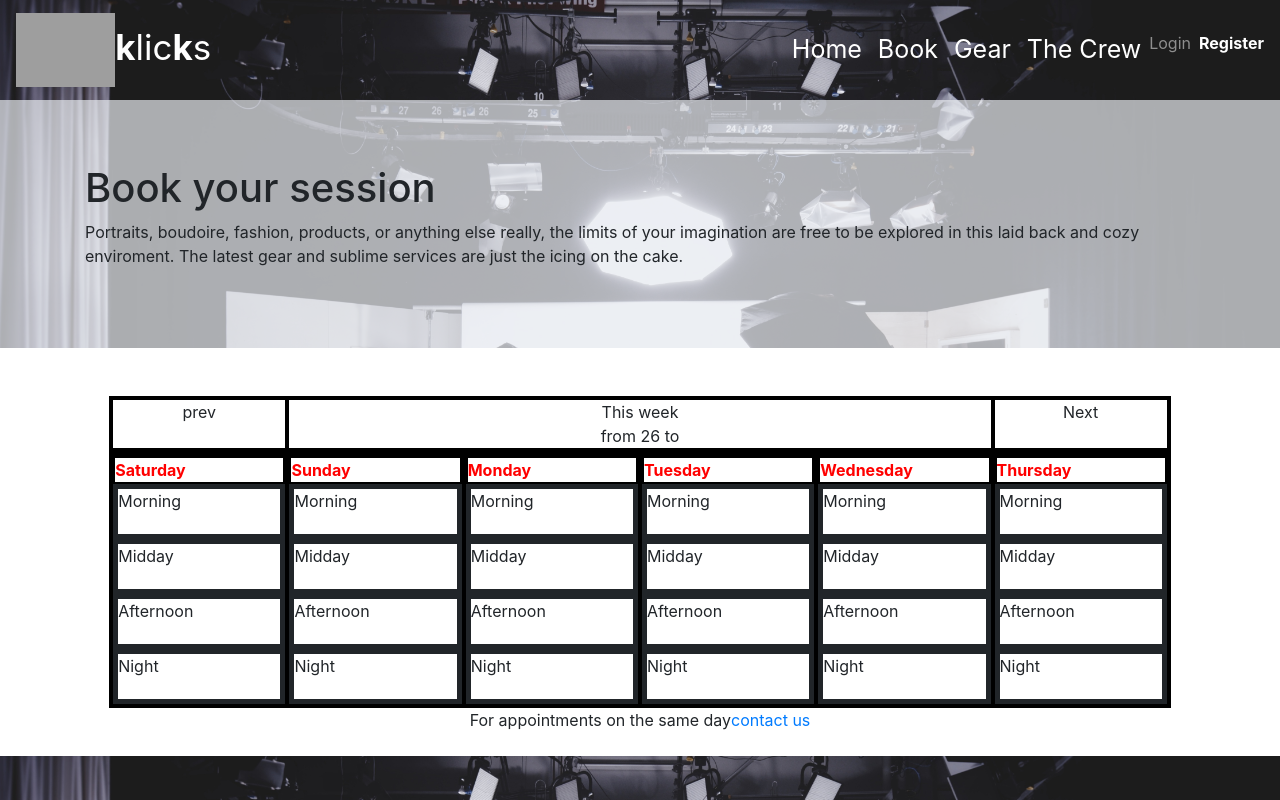
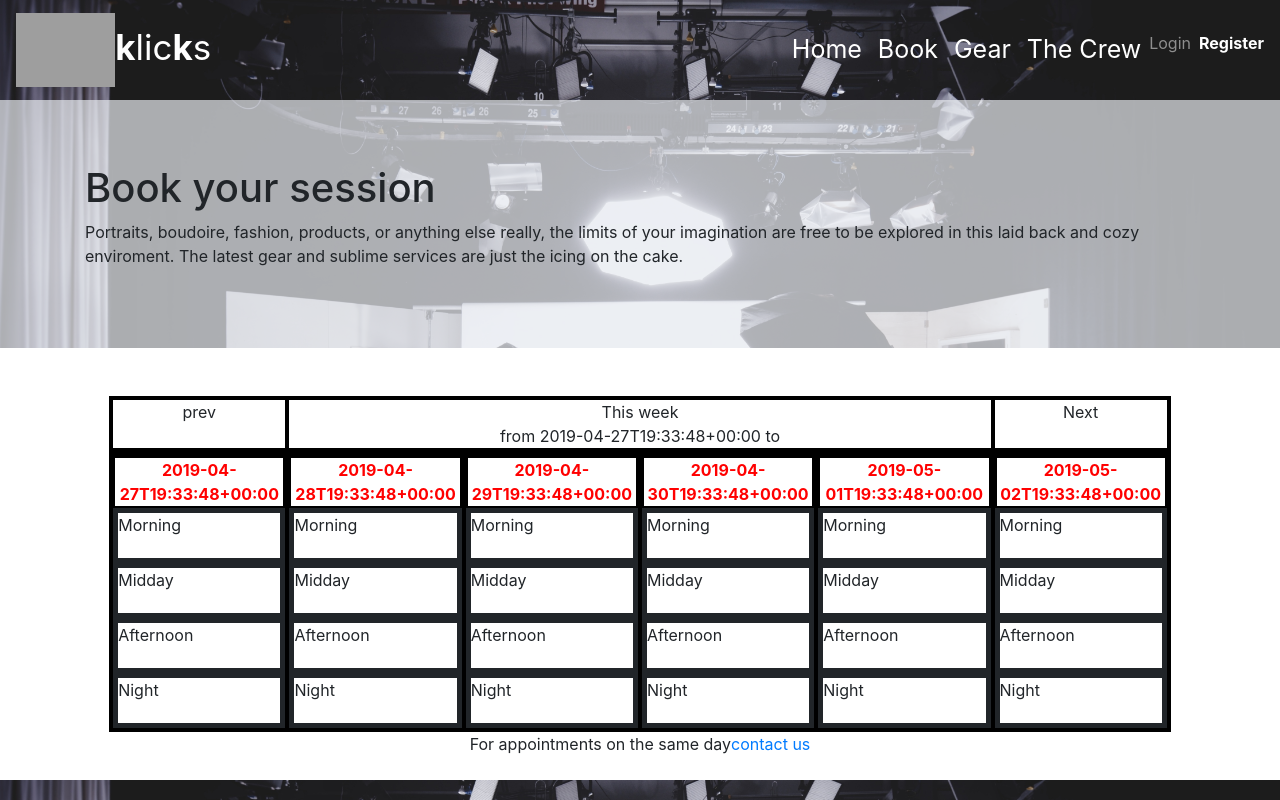
Before and after one commit to giorgoskoz/cb7teamProtoFront, a React (Create React App) app: page /calendar in a window 1280 px wide. Built offline with nearby package versions, Linux system fonts and the light colour scheme; grey boxes are pictures that could not be loaded.

Commit message:
added moment.js, calendar working w rear dates and prev next working, each timeslot has a unique date identifier

```diff
--- a/src/components/CalendarTest.jsx
+++ b/src/components/CalendarTest.jsx
@@ -1,6 +1,6 @@
 import React from 'react';
 import { Container, Col, Row, Jumbotron } from 'react-bootstrap';
-import Moment from 'react-moment';
+import moment from 'moment';
 import './CalendarTest.css';
 
 class CalendarTest extends React.Component{
@@ -9,14 +9,14 @@ class CalendarTest extends React.Component{
     constructor( props ){
         super(props);
         this.state = {
-            baseDate: new Date(),
-            baseDay: (new Date()).getDate()
+            baseDate: moment().add(1, "day")
         }
 
         this.dayWithWords = this.dayWithWords.bind(this);
-        // this.dailySchedule = this.dailySchedule.bind(this);
         this.dailySchedule2 = this.dailySchedule2.bind(this);
         this.sixDays = this.sixDays.bind(this);
+        this.handlePrev = this.handlePrev.bind(this);
+        this.handleNext = this.handleNext.bind(this);
     }
 
     dayWithWords( dayNo ) {
@@ -35,32 +35,17 @@ class CalendarTest extends React.Component{
     sixDays( date ){
         let sixDaysCols = [];
         for(let i = 0; i < 6; i++){
-            let nextDay = new Date();
-            nextDay.setDate(date.getDate()+i);
-            let sixDaysCol = this.dailySchedule2( nextDay, (i+1) );
+            let sixDaysCol = this.dailySchedule2( moment(this.state.baseDate).add(i, 'day') );
             sixDaysCols.push(sixDaysCol);
         };
         return sixDaysCols;
     }
 
-    // dailySchedule ( date, j ){
-    //     let timeslots = ["Morning", "Midday", "Afternoon", "Night"];
-    //     let timeslotList = [<Row bsClass="dayWordBox" style={{border: "2px solid black"}}><b>{this.dayWithWords(date.getDay() + j)}</b></Row>];
-    //     for(let i = 0; i<=timeslots.length ; i++){
-    //         let timeslotRow = <Row style={{border: "2px solid black"}} className="dailyBox">{timeslots[i]}</Row>
-    //             timeslotList.push(timeslotRow)
-    //     };
-
-    //     return <Col style={{border: "2px solid black"}} className="col-2">{ timeslotList }</Col>;
-    // }
-
     dailySchedule2 ( date, j ){
         let timeslots = ["Morning", "Midday", "Afternoon", "Night"];
-        let timeslotList = [<div className="row dayWordBox" bsClass="dayWordBox" style={{border: "2px solid black"}}><b>{this.dayWithWords(date.getDay() + 1)}</b></div>];
+        let timeslotList = [<div className="row dayWordBox" bsClass="dayWordBox" style={{border: "2px solid black"}}><b>{moment( date ).format()}</b></div>];
         for(let i = 0; i<timeslots.length ; i++){
-            let nextDay = new Date();
-            nextDay.setDate(date.getDate()+1)
-            let unique = nextDay.toString() + timeslots[i];
+            let unique = moment(this.state.baseDate).format() + " " + timeslots[i];
             console.log(unique);
             let timeslotRow = <div id={unique} className="row dailyBox">{timeslots[i]}</div>
             timeslotList.push(timeslotRow)
@@ -69,26 +54,32 @@ class CalendarTest extends React.Component{
         return <div style={{border: "2px solid black"}} className="col-md-2 col-4">{ timeslotList }</div>;
     }
 
+    handlePrev(){
+        console.log('clank');
+        console.log(this.state.baseDate);
+        this.setState({baseDate: moment( this.state.baseDate ).subtract( 6, 'days' )});
+        console.log(this.state.baseDate);
+    }
+
+    handleNext(){
+        console.log('clank');
+        console.log(this.state.baseDate);
+        this.setState({baseDate: moment( this.state.baseDate ).add( 6, 'days' )});
+        console.log(this.state.baseDate);
+    }
+
     render(){
         return(
             <Row className="justify-content-center whiteBgHere">
                     <Col align-center className="col-12 col-md-10" align="center">
                         <Container className="mt-5">
                             <Row style={{border: "2px solid black"}}>
-                                <Col style={{border: "2px solid black"}}>prev</Col>
-                                <Col className="col-4 col-md-8" style={{border: "2px solid black"}} >This week<br></br> from { this.state.baseDay } to </Col>
-                                <Col style={{border: "2px solid black"}}>Next</Col>
+                                <Col style={{border: "2px solid black"}} onClick={ this.handlePrev }>prev</Col>
+                                <Col className="col-6 col-md-8" style={{border: "2px solid black"}} >This week<br></br> from { moment(this.state.baseDate).format()  } to </Col>
+                                <Col style={{border: "2px solid black"}} onClick={ this.handleNext }>Next</Col>
                             </Row>
                             <Row style={{border: "2px solid black"}}>
-                                {/* <Col style={{border: "2px solid black"}} className="col-2">
-                                    <Row style={{border: "2px solid black"}}><b>{this.dayWithWords(this.state.baseDate.getDay())}</b></Row>
-                                    <Row style={{border: "2px solid black"}}>Morning</Row>
-                                    <Row style={{border: "2px solid black"}}>Midday</Row>
-                                    <Row style={{border: "2px solid black"}}>Afternoon</Row>
-                                    <Row style={{border: "2px solid black"}}>Night</Row>
-                                </Col>
-                                    {this.dailySchedule( this.state.baseDate, 1)} */}
-                                {this.sixDays( this.state.baseDate)}
+                                {this.sixDays( this.state.baseDate )}
                             </Row>
                             <Row className="justify-content-center">For appointments on the same day <br></br><br></br><a href="#">contact us</a></Row>
                         </Container>
```
